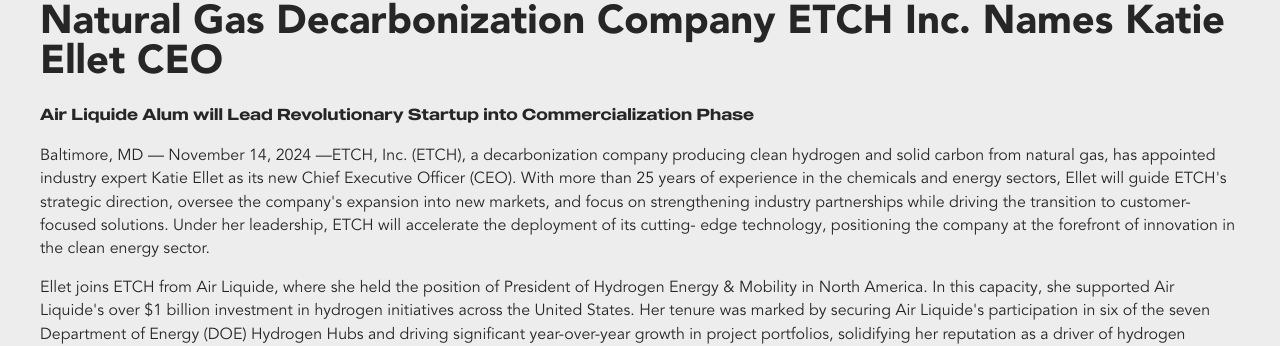
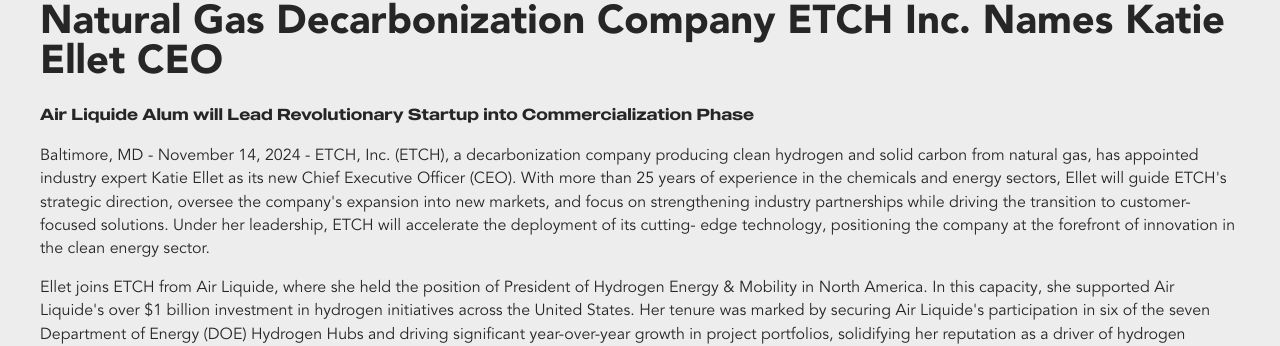
Before and after one commit to weareoutright/etchmaterials_jekyll, a Jekyll site: the page built from _posts/2024-11-14-NATURAL_GAS_DECARBONIZATION_COMPANY_ETCH_INC_NAMES_KATIE_ELLET_CEO.markdown, in a window 1280 px wide and 1190 px high. Shown: the part 123-469 px from the top of the window. Built offline with Jekyll 4.4.1, drawn with Linux system fonts in a browser that asks for light colours.

Commit message:
try to fix blurb

```diff
--- a/_posts/2024-11-14-NATURAL_GAS_DECARBONIZATION_COMPANY_ETCH_INC_NAMES_KATIE_ELLET_CEO.markdown
+++ b/_posts/2024-11-14-NATURAL_GAS_DECARBONIZATION_COMPANY_ETCH_INC_NAMES_KATIE_ELLET_CEO.markdown
@@ -15,7 +15,7 @@ categories: Press Release
 
 <div class="post-bottom-pressrelease content">
 
-<p>Baltimore, MD — November 14, 2024 —ETCH, Inc. (ETCH), a decarbonization company producing clean hydrogen and solid carbon from natural gas, has appointed industry expert Katie Ellet as its new Chief Executive Officer (CEO). With more than 25 years of experience in the chemicals and energy sectors, Ellet will guide ETCH's strategic direction, oversee the company's expansion into new markets, and focus on strengthening industry partnerships while driving the transition to customer-focused solutions. Under her leadership, ETCH will accelerate the deployment of its cutting- edge technology, positioning the company at the forefront of innovation in the clean energy sector.</p>
+<p>Baltimore, MD - November 14, 2024 - ETCH, Inc. (ETCH), a decarbonization company producing clean hydrogen and solid carbon from natural gas, has appointed industry expert Katie Ellet as its new Chief Executive Officer (CEO). With more than 25 years of experience in the chemicals and energy sectors, Ellet will guide ETCH's strategic direction, oversee the company's expansion into new markets, and focus on strengthening industry partnerships while driving the transition to customer-focused solutions. Under her leadership, ETCH will accelerate the deployment of its cutting- edge technology, positioning the company at the forefront of innovation in the clean energy sector.</p>
 <p>Ellet joins ETCH from Air Liquide, where she held the position of President of Hydrogen Energy & Mobility in North America. In this capacity, she supported Air Liquide's over $1 billion investment in hydrogen initiatives across the United States. Her tenure was marked by securing Air Liquide's participation in six of the seven Department of Energy (DOE) Hydrogen Hubs and driving significant year-over-year growth in project portfolios, solidifying her reputation as a driver of hydrogen solutions nationwide. Ellet's track record also includes leading strategic initiatives in commercial development, engineering, technology, carbon management, and mitigating risks in clean energy investments.</p>
 <p>“I am honored to join ETCH at such a transformative moment. ETCH is more than just a concept; it is a practical and groundbreaking solution that presents a real and immediate opportunity to significantly reduce global emissions affordably. I look forward to leading the talented team at ETCH and accelerating the transition to a secure energy future," said Ellet.</p>
 <p>Under the leadership of Founder and Chief Technology Officer Dr. Jonah Erlebacher, ETCH emerged from Johns Hopkins University with its breakthrough decarbonization technology. The patented ETCH Process™ utilizes a recyclable catalyst to convert nearly 100% of natural gas input into hydrogen and solid carbon, regardless of scale. This proprietary closed-loop method can meet diverse stakeholders' energy needs by integrating seamlessly and economically into the global natural gas ecosystem, using less energy and no water, thereby enabling rapid decarbonization and versatility across geographies.</p>
```
